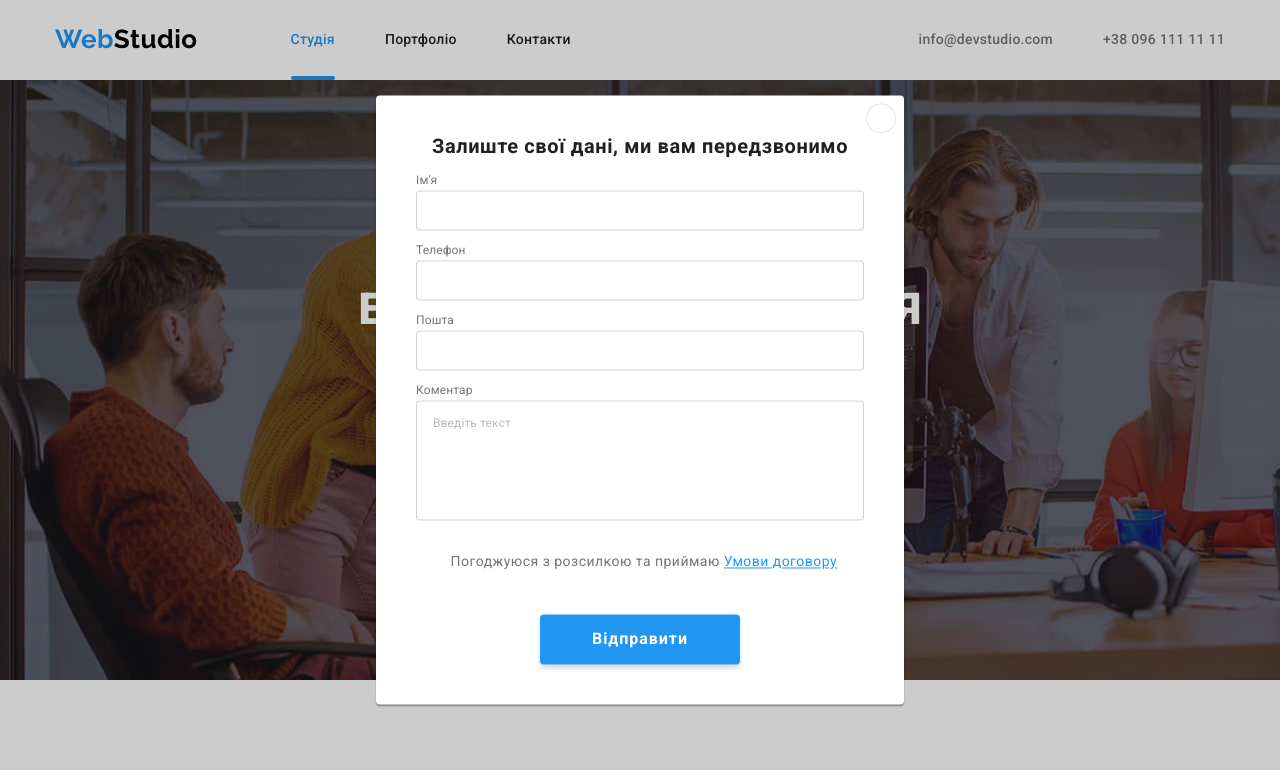
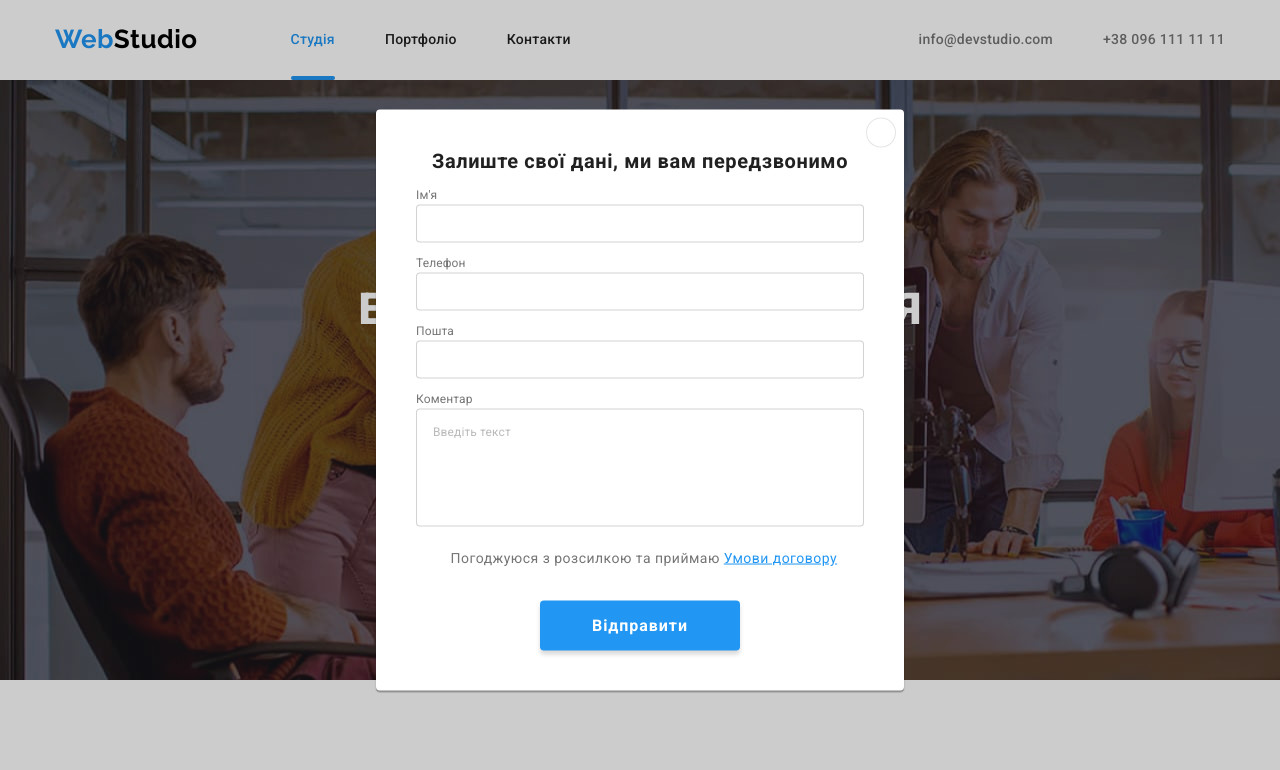
Before and after one commit to lovember26/goit-markup-hw-06, a plain HTML site: page index.html in a window 1280 px wide. Both pictures are taken after a click on the button "Замовити послугу". Shown: the top 770 px of the page. Drawn offline with nearby package versions, Linux system fonts and the light colour scheme.

Commit message:
add modal size

```diff
--- a/css/styles.css
+++ b/css/styles.css
@@ -605,8 +605,8 @@ address {
   position: absolute;
   top: 50%;
   left: 50%;
-  min-width: 528px;
-  min-height: 581px;
+  max-width: 528px;
+  max-height: 581px;
   padding: 40px;
   box-shadow: 0px 1px 3px rgba(0, 0, 0, 0.12), 0px 1px 1px rgba(0, 0, 0, 0.14),
     0px 2px 1px rgba(0, 0, 0, 0.2);
@@ -646,13 +646,15 @@ address {
   display: flex;
   flex-direction: column;
   margin-top: 12px;
-  gap: 10px;
+
+  width: 448px;
 }
 .form-label {
   position: relative;
   display: flex;
   flex-direction: column;
-
+  margin-bottom: 10px;
+  height: 58px;
   font-size: 12px;
   line-height: 1.67;
 
@@ -666,7 +668,8 @@ address {
   left: 12px;
   transition: fill 250ms cubic-bezier(0.4, 0, 0.2, 1);
 }
-.form-label:focus-within svg {
+.form-label:focus-within svg,
+.form-label:hover svg {
   fill: var(--accent-color);
 }
 .form-input {
@@ -678,12 +681,16 @@ address {
 
   transition: border 250ms cubic-bezier(0.4, 0, 0.2, 1);
 }
-.form-input:focus {
+.form-input:focus,
+.form-input:hover {
   border: 1px solid var(--accent-color);
+}
+.form-label-textarea {
+  height: 138px;
 }
 .form-label textarea {
   padding: 12px 16px;
-  height: 120px;
+  height: 100%;
   resize: none;
 }
 .form-label textarea::placeholder {
@@ -700,7 +707,7 @@ address {
   position: relative;
   width: 425px;
   padding-left: 23px;
-  margin-top: 20px;
+  margin-top: 10px;
   margin-bottom: 30px;
   text-align: center;
   align-self: center;
--- a/index.html
+++ b/index.html
@@ -536,7 +536,7 @@
               <use href="./images/icons.svg#icon-email-black"></use></svg
             ><input class="form-input" type="email" name="email" required
           /></label>
-          <label class="form-label"
+          <label class="form-label form-label-textarea"
             >Коментар<textarea
               class="form-input"
               name="comment"
```
